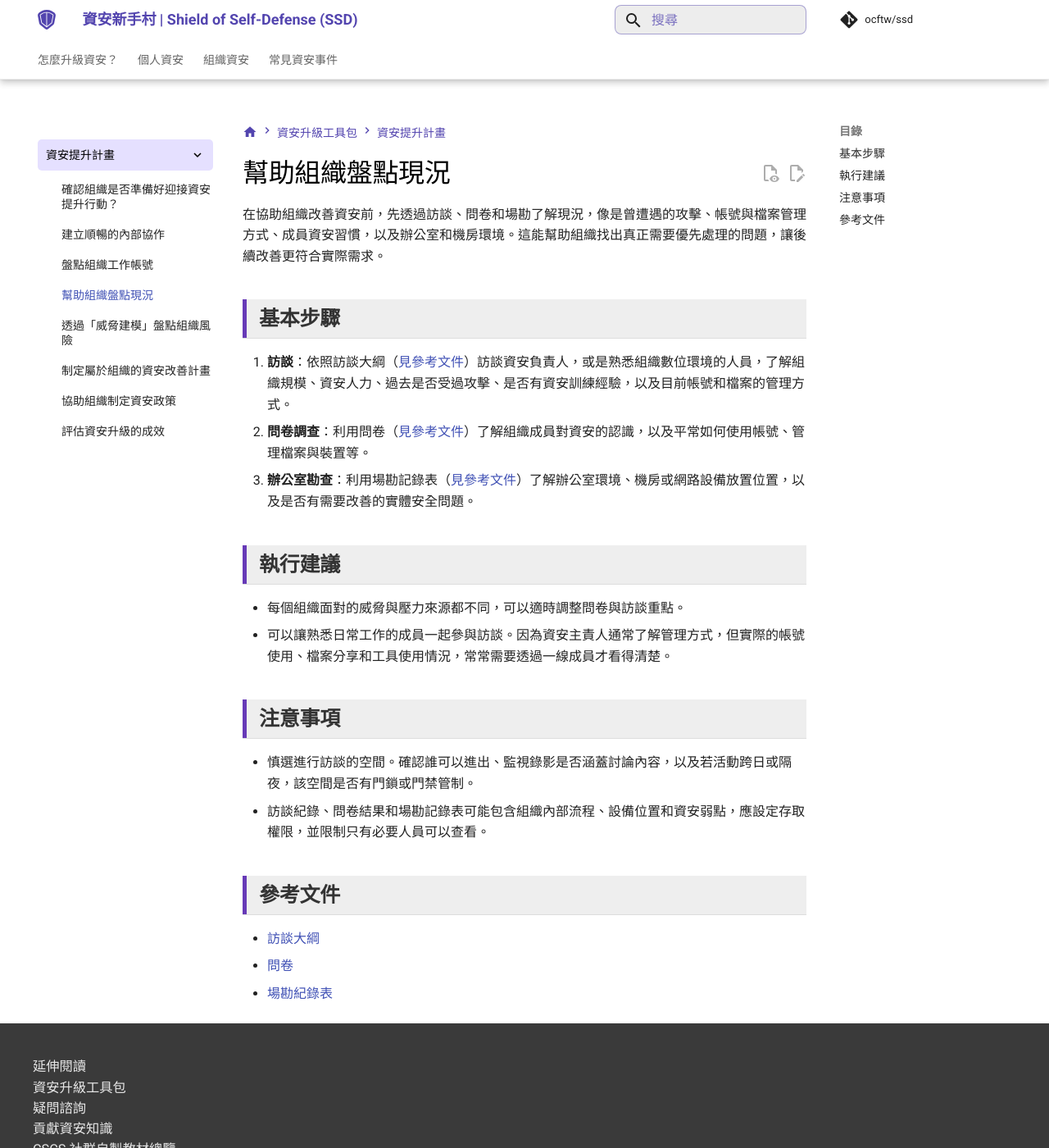
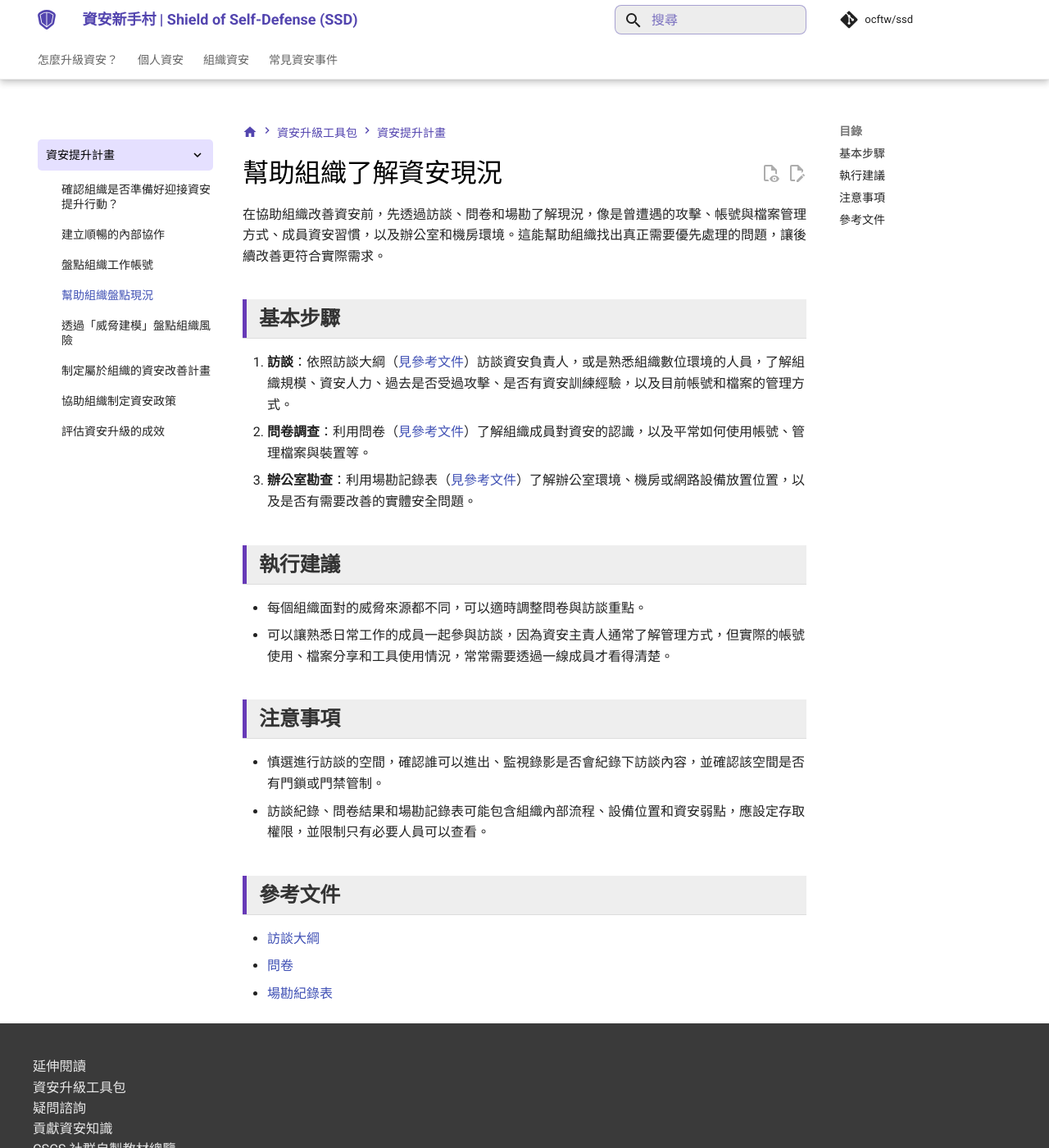
Before and after one commit to ocftw/ssd, an MkDocs documentation site: the page built from docs/guide/status.md, in a window 1280 px wide and 1400 px high. Shown: the whole window at 82% size. Built offline with MkDocs 1.6.1 and Material for MkDocs 9.7.7, drawn with Linux system fonts in a browser that asks for light colours; plug-ins that fetch from the network failed and are left out; comment, search, counter and statistics services are not loaded.

Commit message:
Update status.md

```diff
--- a/docs/guide/status.md
+++ b/docs/guide/status.md
@@ -1,8 +1,8 @@
 ---
-title: 幫助組織盤點現況
+title: 幫助組織了解資安現況
 ---
 
-# 幫助組織盤點現況
+# 幫助組織了解資安現況
 
 在協助組織改善資安前，先透過訪談、問卷和場勘了解現況，像是曾遭遇的攻擊、帳號與檔案管理方式、成員資安習慣，以及辦公室和機房環境。這能幫助組織找出真正需要優先處理的問題，讓後續改善更符合實際需求。
 
@@ -14,12 +14,12 @@ title: 幫助組織盤點現況
 
 ## 執行建議
 
-- 每個組織面對的威脅與壓力來源都不同，可以適時調整問卷與訪談重點。
-- 可以讓熟悉日常工作的成員一起參與訪談。因為資安主責人通常了解管理方式，但實際的帳號使用、檔案分享和工具使用情況，常常需要透過一線成員才看得清楚。
+- 每個組織面對的威脅來源都不同，可以適時調整問卷與訪談重點。
+- 可以讓熟悉日常工作的成員一起參與訪談，因為資安主責人通常了解管理方式，但實際的帳號使用、檔案分享和工具使用情況，常常需要透過一線成員才看得清楚。
 
 ## 注意事項
 
-- 慎選進行訪談的空間。確認誰可以進出、監視錄影是否涵蓋討論內容，以及若活動跨日或隔夜，該空間是否有門鎖或門禁管制。
+- 慎選進行訪談的空間，確認誰可以進出、監視錄影是否會紀錄下訪談內容，並確認該空間是否有門鎖或門禁管制。
 - 訪談紀錄、問卷結果和場勘記錄表可能包含組織內部流程、設備位置和資安弱點，應設定存取權限，並限制只有必要人員可以查看。
 
 ## 參考文件 {#reference}
```
